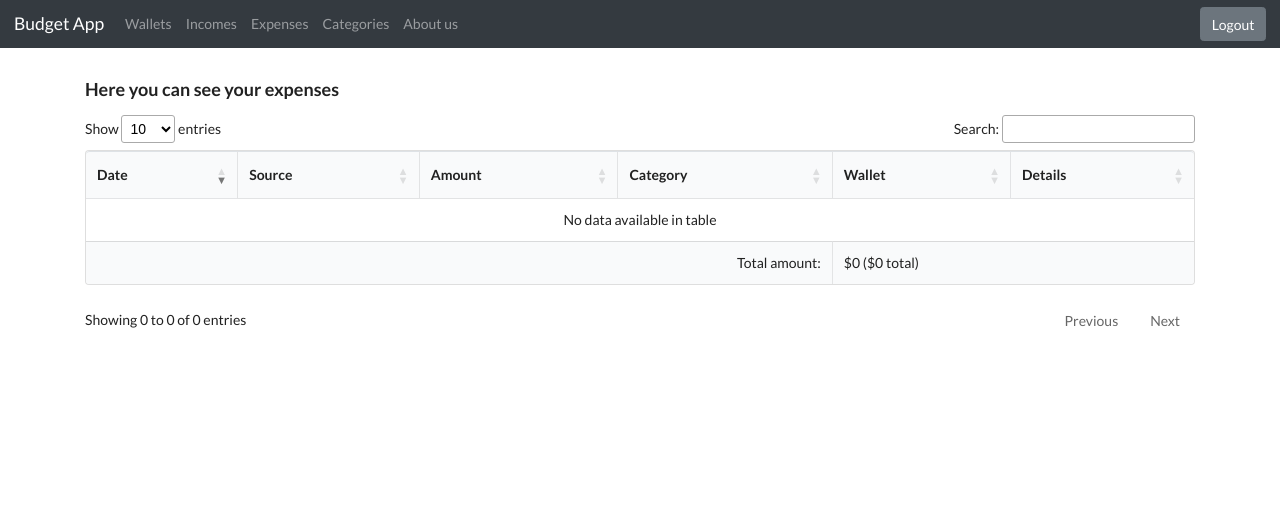
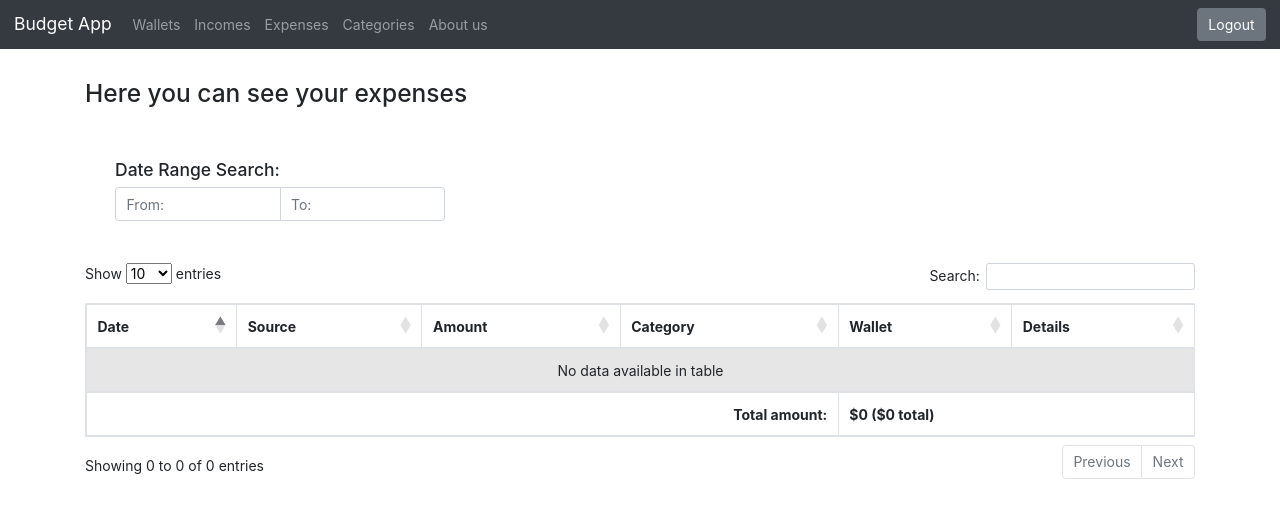
Before and after one commit to mivchal333/Wallet-App, a Django app: page /wallet/expense/ in a window 1280 px wide. Shown: the top 518 px of the page. Run offline with Django 3.2, Linux system fonts and the light colour scheme; the visitor is signed in with stand-in values (Sample User, id 1); data that the repository does not hold is empty; some libraries are stand-ins or nearby versions.

Commit message:
Data Range Search - Again

```diff
--- a/wallet/templates/wallet/base.html
+++ b/wallet/templates/wallet/base.html
@@ -25,16 +25,21 @@
           integrity="sha256-aa0xaJgmK/X74WM224KMQeNQC2xYKwlAt08oZqjeF0E=" crossorigin="anonymous"/>
     <!-- jQuery -->
     <script src="https://code.jquery.com/jquery-3.3.1.min.js"></script>
+    <script src="https://code.jquery.com/jquery-3.5.1.js"></script>
     <link rel="icon" href="https://img.icons8.com/cotton/64/000000/wallet--v3.png"/>
+    <!-- DataTables -->
+    <script src="https://cdn.datatables.net/1.10.21/js/jquery.dataTables.min.js"></script>
+    <script src="https://cdn.datatables.net/1.10.21/js/dataTables.bootstrap4.min.js"></script>
+    <link  rel="stylesheet" href="https://cdnjs.cloudflare.com/ajax/libs/twitter-bootstrap/4.1.3/css/bootstrap.css" />
+    <link  rel="stylesheet" href="https://cdn.datatables.net/1.10.21/css/dataTables.bootstrap4.min.css" />
 
-    <!-- DataTables -->
-    <script src="https://code.jquery.com/jquery-3.5.1.js"></script>
-    <script src="https://cdn.datatables.net/1.10.21/js/jquery.dataTables.min.js"></script>
-    <script src="https://cdn.datatables.net/1.10.21/js/dataTables.semanticui.min.js"></script>
-    <script src="https://cdnjs.cloudflare.com/ajax/libs/semantic-ui/2.3.1/semantic.min.js"></script>
-    <link rel="stylesheet" href="https://cdn.datatables.net/1.10.21/css/dataTables.semanticui.min.css ">
+    <script src="https://cdnjs.cloudflare.com/ajax/libs/bootstrap-datepicker/1.9.0/js/bootstrap-datepicker.min.js"></script>
+    <link  rel="stylesheet" href="https://cdnjs.cloudflare.com/ajax/libs/bootstrap-datepicker/1.9.0/css/bootstrap-datepicker.standalone.min.css" />
+    <script src="https://cdnjs.cloudflare.com/ajax/libs/moment.js/2.24.0/moment.min.js"></script>
 
-    <script src="//cdnjs.cloudflare.com/ajax/libs/moment.js/2.18.1/moment.js"></script>
+
+
+
 
 </head>
 <body>
--- a/wallet/templates/wallet/expense/expenseList.html
+++ b/wallet/templates/wallet/expense/expenseList.html
@@ -1,50 +1,78 @@
 {% extends "wallet/base.html" %}
-
 
 
 {% block scripts %}
     <script>
     $(document).ready(function() {
+        $('.input-daterange1 input').each(function() {
+        $(this).datepicker('clearDates');
+    });
         // DataTable
-        var table = $('#table_expense').DataTable({
-        "footerCallback": function ( row, data, start, end, display ) {
+        var oTable = $('#table_expense').DataTable({
+            "footerCallback": function (row, data, start, end, display) {
                 var api = this.api(), data;
                 // Remove the formatting to get integer data for summation
-            var intVal = function ( i ) {
+                var intVal = function (i) {
                     return typeof i === 'string' ?
-                    i.replace(/[\$,]/g, '')*1 :
+                        i.replace(/[\$,]/g, '') * 1 :
                         typeof i === 'number' ?
                             i : 0;
                 };
                 // Total over all pages
                 total = api
-                .column( 2 )
+                    .column(2)
                     .data()
-                .reduce( function (a, b) {
+                    .reduce(function (a, b) {
                         return intVal(a) + intVal(b);
-                }, 0 );
+                    }, 0);
                 // Total over this page
                 pageTotal = api
-                .column(2, { page: 'current'} )
+                    .column(2, {page: 'current'})
                     .data()
-                .reduce( function (a, b) {
+                    .reduce(function (a, b) {
                         return intVal(a) + intVal(b);
-                }, 0 );
+                    }, 0);
                 // Update footer
-            $( api.column( 4 ).footer() ).html(
-                '$'+pageTotal+' ($'+ total +' total)'
+                $(api.column(4).footer()).html(
+                    '$' + pageTotal + ' ($' + total + ' total)'
                 );
             },
-            "order": [[ 0, "desc" ]]
+        });
+        // Extend dataTables search
+        $.fn.dataTable.ext.search.push(function(settings, data, dataIndex) {
+            var min = $('#min-date-e').datepicker('getDate');
+            var max = $('#max-date-e').datepicker('getDate');
+            var createdAt = data[0] || 0; // Our date column in the table
+            if ((min == "" || max == "") || (moment(createdAt).isSameOrAfter(min) && moment(createdAt).isSameOrBefore(max))){
+                return true;
+            }
+        return false;
+        });
+        // Re-draw the table when the a date range filter changes
+        $('.date-range-filter').change(function() {
+            $('#table_expense').DataTable().draw();
         });
     });
     </script>
 {% endblock scripts%}
 
+
 {% block content %}
     <h3>Here you can see your expenses</h3>
-    <div>
-        <table id="table_expense" class="ui celled table">
+    <div class="container">
+        <div class="col-md-4 pull-right">
+        </br>
+        <h5>Date Range Search:</h5>
+            <div class="input-group input-daterange1">
+                <input class="form-control date-range-filter" data-date-format="dd-mm-yyyy" id="min-date-e" placeholder="From:" type="text">
+                <input class="form-control date-range-filter" data-date-format="dd-mm-yyyy" id="max-date-e" placeholder="To:" type="text">
+            </div>
+        </div>
+    </div>
+    </br>
+    </br>
+
+        <table id="table_expense"  class="table table-striped table-bordered" style="width:100%">
             <thead>
                 <tr>
                     <th>Date</th>
@@ -58,7 +86,7 @@
             <tbody>
             {% for expense in expenseList %}
                 <tr>
-                    <td>{{ expense.createdAt }}</td>
+                    <td>{{ expense.createdAt | date:"M d, Y"}}</td>
                     <td>{{ expense.name }}</td>
                     <td>${{ expense.amount }}</td>
                     <td>{{ expense.category.name }}</td>
@@ -74,7 +102,5 @@
             </tr>
         </tfoot>
     </table>
-    </div>
-    </div>
-    <br/>
+
 {% endblock content %}
```
Also changed, not shown: wallet/templates/wallet/income/incomeList.html (+42 -13 lines). Lines whose indentation alone changed are shown as unchanged.
